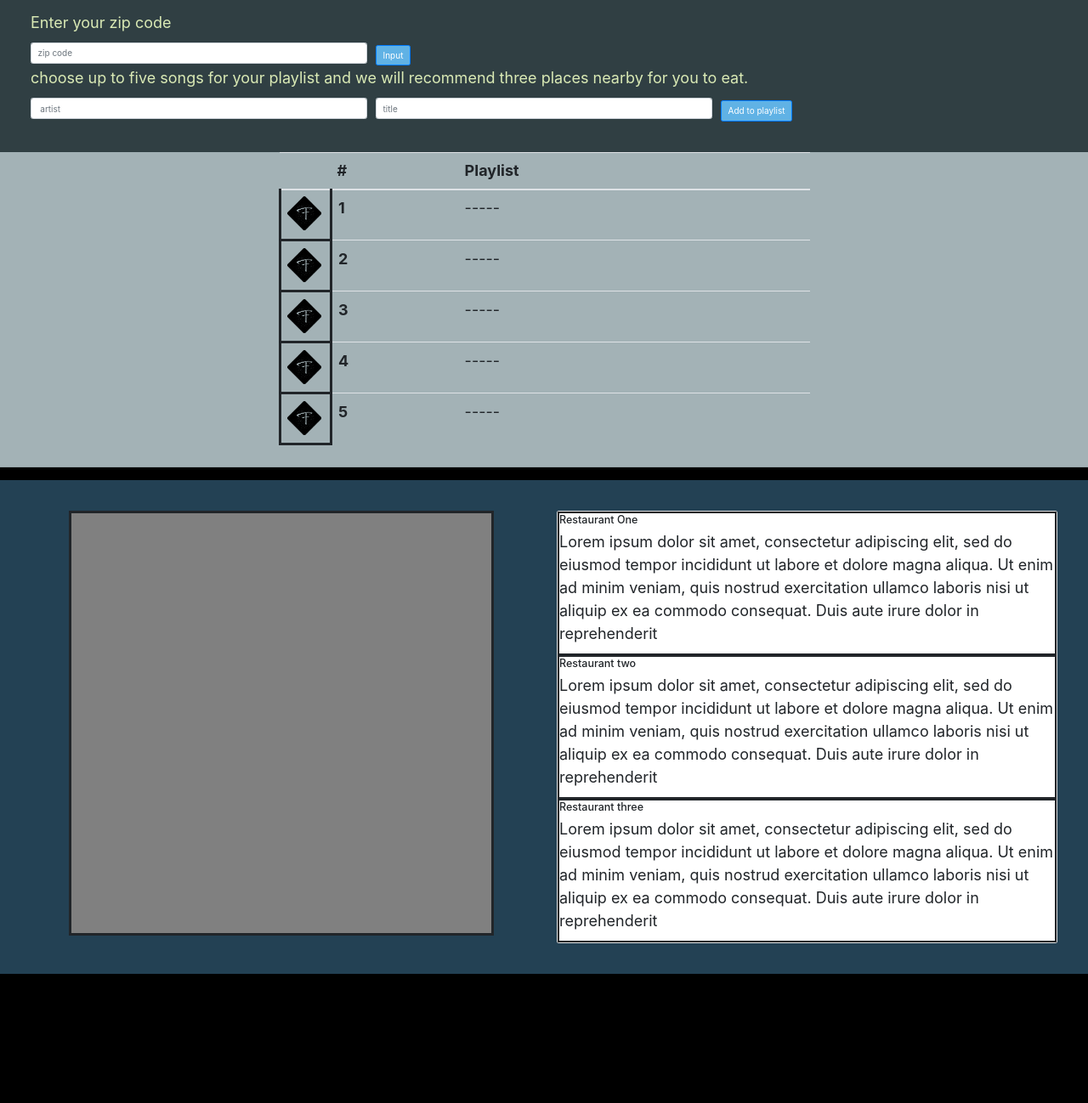
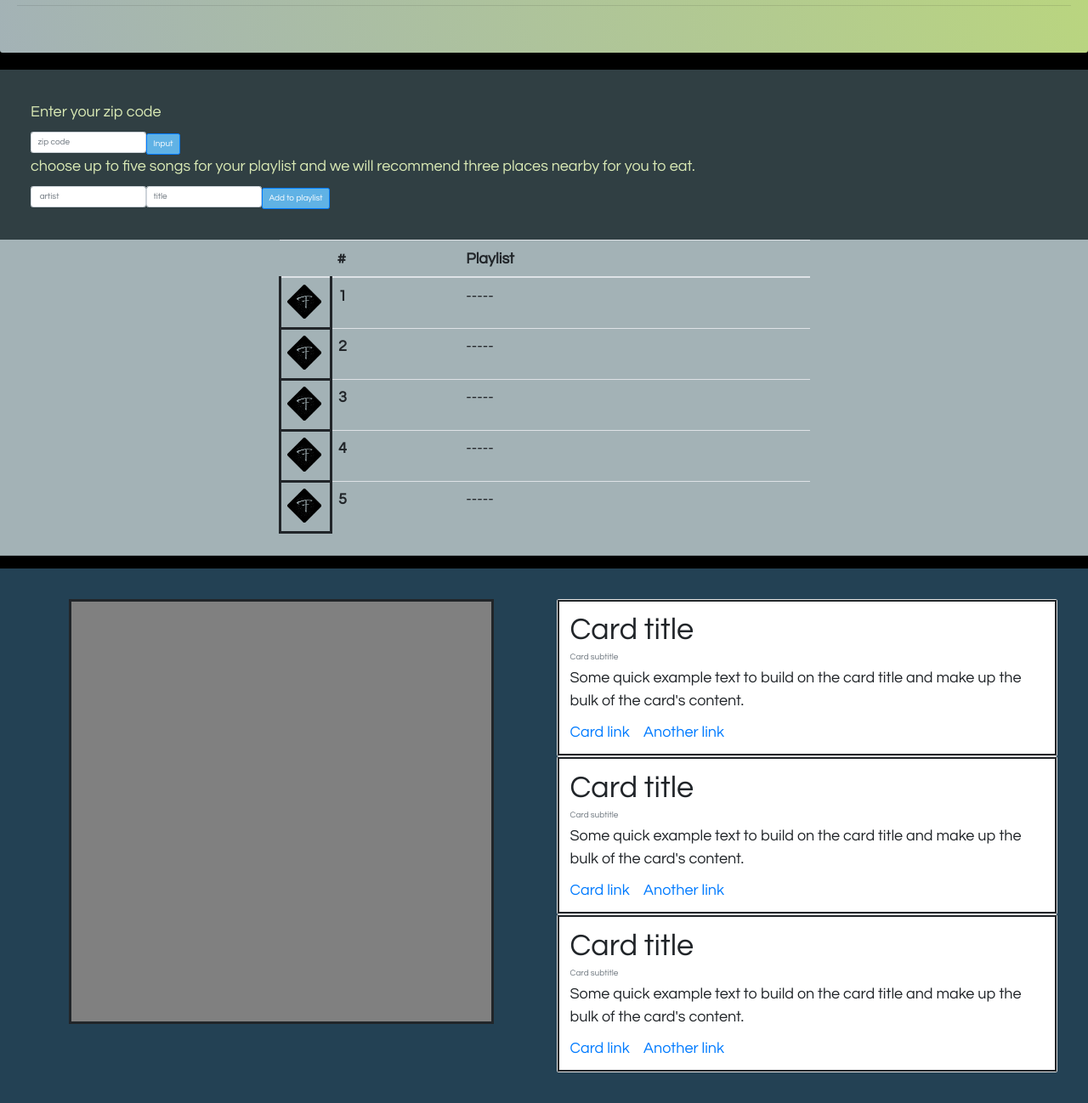
Before and after one commit to arnesh23/Project1, a website: page index.html in a window 1280 px wide. Shown: the part 416-1714 px from the top of the page at 85% size. Before the commit the page ends 1562 px from the top, so only its background shows below. Drawn offline with nearby package versions, Linux system fonts and the light colour scheme; a web font is replaced by a local one.

Commit message:
minor updates to html and cards added in format requested

```diff
--- a/assets/sass/base/_typography.scss
+++ b/assets/sass/base/_typography.scss
@@ -1,8 +1,25 @@
 body {
     font-size: 18px;
+    font-family: 'Questrial', sans-serif;
 }
 .jumbotron {
     &__lead{
         font-style: italic;
+        font-family: 'Pompiere', cursive;
+        font-size: 2em;
+    }
+    &__brand{
+        font-family: 'Questrial', sans-serif;
+        font-size: 5em;
+
     }
 }
+.card{
+    &-title{
+        font-size: 2em;
+
+    }
+}
+
+// font-family: 'Pompiere', cursive;
+// font-family: 'Questrial', sans-serif;
--- a/assets/sass/layout/_content.scss
+++ b/assets/sass/layout/_content.scss
@@ -4,7 +4,7 @@
 }
 
 .card {
-    &__body{
+    &-body{
         border-style: solid;
         border-width: 2px;
 
--- a/assets/sass/layout/_form.scss
+++ b/assets/sass/layout/_form.scss
@@ -2,6 +2,10 @@
     background-color: $color-secondary-dark;
     color: $color-tertiary-light;
     padding: 2em;
+    &__row{
+        display:flex;
+        flex-direction: row;
+    }
 
 }
 .btn {
--- a/index.html
+++ b/index.html
@@ -9,6 +9,7 @@
   <link rel="stylesheet" href="https://stackpath.bootstrapcdn.com/bootstrap/4.1.3/css/bootstrap.min.css" integrity="sha384-MCw98/SFnGE8fJT3GXwEOngsV7Zt27NXFoaoApmYm81iuXoPkFOJwJ8ERdknLPMO"
     crossorigin="anonymous">
   <script src="https://cdn.jsdelivr.net/momentjs/2.12.0/moment.min.js"></script>
+  <link href="https://fonts.googleapis.com/css?family=Pompiere|Questrial" rel="stylesheet">
   <link rel="stylesheet" href="assets/css/style.css">
 </head>
 
@@ -21,31 +22,31 @@
     <p class="jumbotron__lead">The world's best grub finder for music lovers</p>
     <hr class="my-4">
   </div>
-    <form class = "form">
+  <form class="form">
     <p>Enter your zip code </p>
-      <div class="form-row">
-        <div class="col-md-4">
+    <div class="form__row">
+      <div class="form__row-fieldOne">
         <input type="text" class="form-control" id="inputZipCode" placeholder="zip code">
       </div>
-        <div class="col-md-2">
+      <div class="form__row-buttonOne">
         <input class="btn btn-primary" type="button" value="Input">
       </div>
-        <div class="col-md-8"> </div>
     </div>
+
         <p>choose up to five songs for your playlist and we will recommend three places nearby for you to eat.</p>
-      <div class="form-row">
-        <div class="col">
+        <div class="form__row">
+          <div class="form__row-fieldTwo">
             <input type="text" class="form-control" id="inputArtist" placeholder=" artist">
           </div>
-        <div class="col">
+          <div class="form__row-fieldThree">
             <input type="text" class="form-control" id="inputSong" placeholder="title">
           </div>
-        <div class="col">
-        <input class="btn btn-primary" type="submit" id = "searchButton" value="Add to playlist">
+          <div class="form__row-buttonTwo">
+            <input class="btn btn-primary" type="submit" id="searchButton" value="Add to playlist">
           </div>
         </div>
   </form>
-  <div class = "playlist">
+  <div class="playlist">
     <div class="row">
       <div class="col-lg-3">
       </div>
@@ -62,24 +63,24 @@
           <tbody>
             <tr>
               <th class="placeholderImage" style="height: 60px; width: 60px;
-            border-style:solid; "> <img src="assets/images/foodTunesIcon.png"
-            style="height: 40px; width: 40px;" alt="foodtunes icon"></th>
+            border-style:solid; "> <img
+                  src="assets/images/foodTunesIcon.png" style="height: 40px; width: 40px;" alt="foodtunes icon"></th>
               <th scope="row">1</th>
               <td id="row1Data">-----</td>
 
             </tr>
             <tr>
               <th class="placeholderImage" style="height: 60px; width: 60px;
-            border-style:solid; "> <img src="assets/images/foodTunesIcon.png"
-            style="height: 40px; width: 40px;" alt="foodtunes icon"></th>
+            border-style:solid; "> <img
+                  src="assets/images/foodTunesIcon.png" style="height: 40px; width: 40px;" alt="foodtunes icon"></th>
               <th scope="row" id="row2">2</th>
               <td id="row2Data">-----</td>
 
             </tr>
             <tr>
               <th class="placeholderImage" style="height: 60px; width: 60px;
-            border-style:solid; "> <img src="assets/images/foodTunesIcon.png"
-            style="height: 40px; width: 40px;" alt="foodtunes icon"></th>
+            border-style:solid; "> <img
+                  src="assets/images/foodTunesIcon.png" style="height: 40px; width: 40px;" alt="foodtunes icon"></th>
               <th scope="row" id="row3">3</th>
               <td id="row3Data">-----</td>
 
@@ -107,38 +108,48 @@
     </div>
     <hr class="my-4">
   </div>
-  <div class = "content">
+  <div class="content">
 
     <div class="row">
       <div class="col-lg-6">
+        <div class="content__map">
           <div class="placeholderImage" style="height: 500px; width: 500px; background-color: grey; border-style:solid; margin:auto"></div>
+        </div>
       </div>
       <div class="col-lg-6">
         <div class="card">
-        <div class="card__body">
-          <h5 class="card__title">Restaurant One</h5>
-          <p class="card__text">Lorem ipsum dolor sit amet, consectetur adipiscing elit, sed do eiusmod tempor
-              incididunt ut labore et dolore magna aliqua. Ut enim ad minim veniam, quis nostrud exercitation
-              ullamco laboris nisi ut aliquip ex ea commodo consequat. Duis aute irure dolor in reprehenderit </p>
-
+          <div class="card-body">
+            <h5 class="card-title">Card title</h5>
+            <h6 class="card-subtitle mb-2 text-muted">Card subtitle</h6>
+            <p class="card-text">Some quick example text to build on the card title and make up the bulk of the card's
+              content.</p>
+            <a href="#" class="card-link">Card link</a>
+            <a href="#" class="card-link">Another link</a>
+          </div>
         </div>
 
 
 
-        <div class="card__body">
-          <h5 class="card__title">Restaurant two</h5>
-          <p class="card__text">Lorem ipsum dolor sit amet, consectetur adipiscing elit, sed do eiusmod tempor
-             incididunt ut labore et dolore magna aliqua. Ut enim ad minim veniam, quis nostrud exercitation
-             ullamco laboris nisi ut aliquip ex ea commodo consequat. Duis aute irure dolor in reprehenderit </p>
-
+        <div class="card">
+          <div class="card-body">
+            <h5 class="card-title">Card title</h5>
+            <h6 class="card-subtitle mb-2 text-muted">Card subtitle</h6>
+            <p class="card-text">Some quick example text to build on the card title and make up the bulk of the card's
+              content.</p>
+            <a href="#" class="card-link">Card link</a>
+            <a href="#" class="card-link">Another link</a>
+          </div>
         </div>
 
-        <div class="card__body">
-          <h5 class="card__title">Restaurant three</h5>
-          <p class="card__text">Lorem ipsum dolor sit amet, consectetur adipiscing elit, sed do eiusmod tempor
-              incididunt ut labore et dolore magna aliqua. Ut enim ad minim veniam, quis nostrud exercitation
-              ullamco laboris nisi ut aliquip ex ea commodo consequat. Duis aute irure dolor in reprehenderit </p>
-
+        <div class="card">
+          <div class="card-body">
+            <h5 class="card-title">Card title</h5>
+            <h6 class="card-subtitle mb-2 text-muted">Card subtitle</h6>
+            <p class="card-text">Some quick example text to build on the card title and make up the bulk of the card's
+              content.</p>
+            <a href="#" class="card-link">Card link</a>
+            <a href="#" class="card-link">Another link</a>
+          </div>
         </div>
       </div>
     </div>
```
Also changed, not shown: assets/css/style.css. Lines whose indentation alone changed are shown as unchanged.
